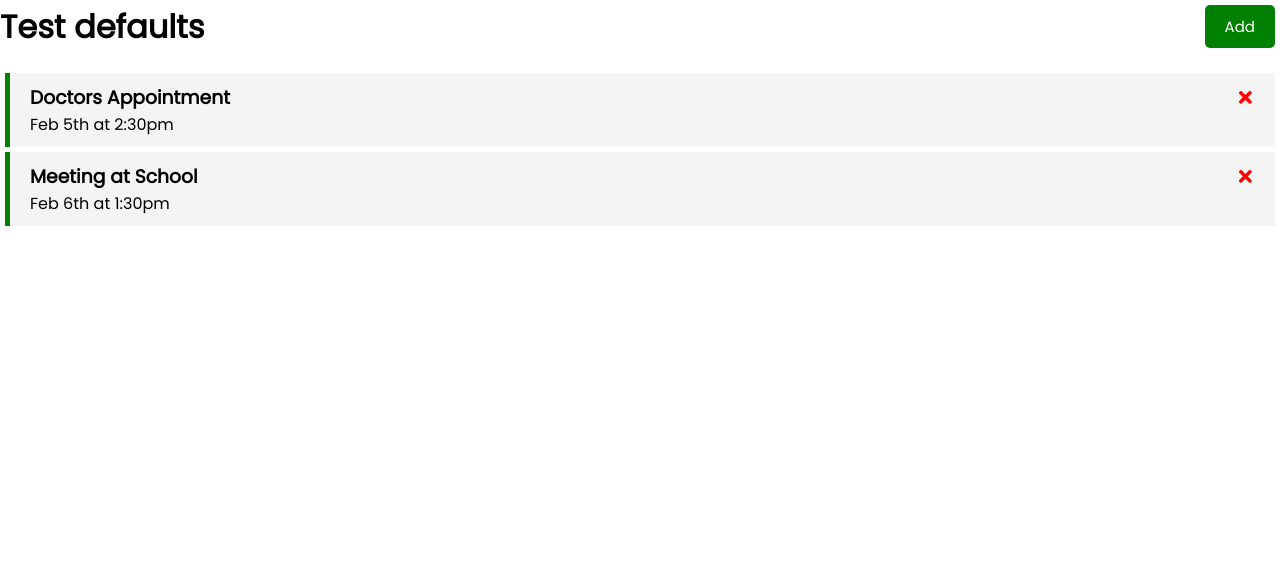
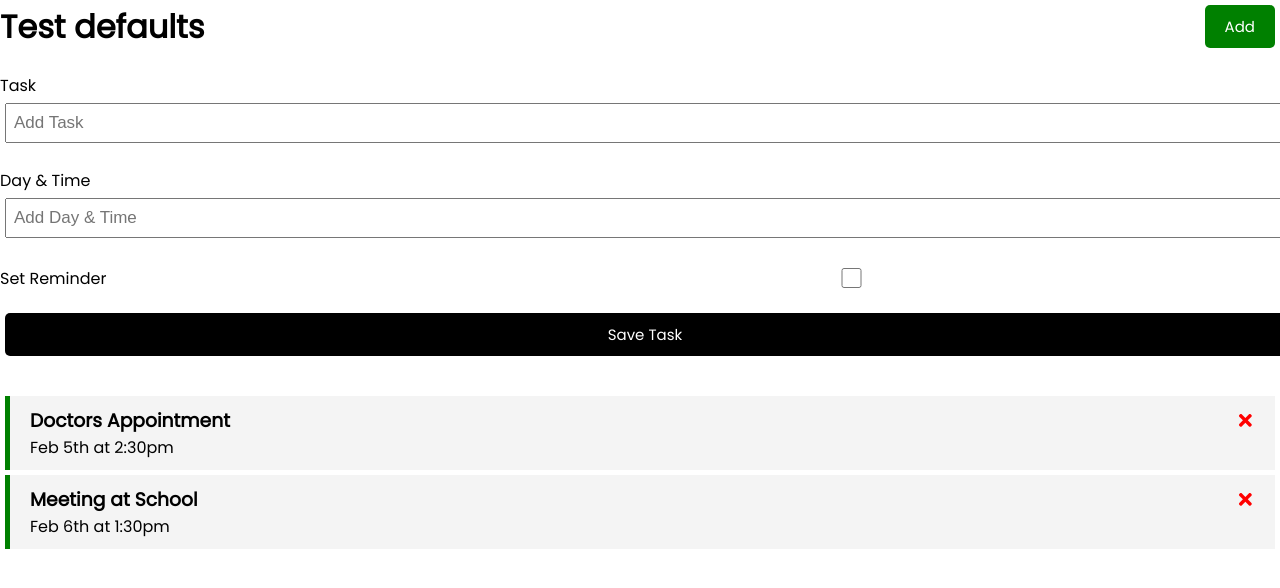
Before and after one commit to faizjamil/learning-dump, a React (Create React App) app in the folder learning-react/react-task-tracker/: page / in a window 1280 px wide. Shown: the top 588 px of the page. Built offline with nearby package versions, Linux system fonts and the light colour scheme; the HTML template or start-up script is replaced by a standard one.

Commit message:
added showAddTask state

```diff
--- a/learning-react/react-task-tracker/src/App.js
+++ b/learning-react/react-task-tracker/src/App.js
@@ -1,9 +1,11 @@
 // import React from 'react'
 import Header from "./components/Header";
 import Tasks from "./components/Tasks";
+import AddTask from "./components/AddTask";
 import { useState } from "react"
 
 function App() {
+  const [showAddTask, setShowAddTask] = useState(true)
   const [tasks, setTasks] = useState([
     {
       id: 1,
@@ -18,6 +20,12 @@
       reminder: true,
     }
   ])
+  // Add Task
+  const addTask = (task) => {
+    const id = Math.floor(Math.random() * 1000) + 1
+    const newTask = { id, ...task}
+    setTasks([...tasks, newTask])
+  }
 
   // Delete Task
   const deleteTask = (id) => {
@@ -32,6 +40,8 @@
   return (
     <div className='Container'>
       <Header />
+      {/* && is shorter way of using a ternary operator without an else */}
+      {showAddTask && <AddTask onAdd={addTask}/>}
       {tasks.length > 0 ? <Tasks tasks={tasks} onDelete={deleteTask} onToggle={toggleReminder}/> : 'No Tasks To Show'}
     </div>
 
--- /dev/null
+++ b/learning-react/react-task-tracker/src/components/AddTask.js
@@ -0,0 +1,40 @@
+import React from 'react'
+import { useState } from 'react'
+
+const AddTask = ({ onAdd }) => {
+  const [text, setText] = useState('')
+  const [reminder, setReminder] = useState(false)
+  const [day, setDay] = useState('')
+  const onSubmit = (e) => {
+    e.preventDefault()
+    if (!text) {
+      alert('Please add task')
+      return
+
+    }
+    onAdd({ text, day, reminder})
+    setText('')
+    setDay('')
+    setReminder(false)
+  }
+  return (
+    <form className='add-form' onSubmit={onSubmit}>
+      <div className='form-control'>
+        <label>Task</label>
+        <input type='text' placeholder='Add Task' value={text} onChange={(e) => setText(e.target.value)} />
+      </div>
+      <div className='form-control'>
+        <label>Day & Time</label>
+        <input type='text' placeholder='Add Day & Time' value={day} onChange={(e) => setDay(e.target.value)} />
+      </div>
+      <div className='form-control form-control-check'>
+        <label>Set Reminder</label>
+        <input type='checkbox' checked={reminder} value={reminder} onChange={(e) => setReminder(e.currentTarget.checked)}/>
+      </div>
+      <input type='submit' value='Save Task' className='btn btn-block'/>
+
+    </form>
+  )
+}
+
+export default AddTask
```
